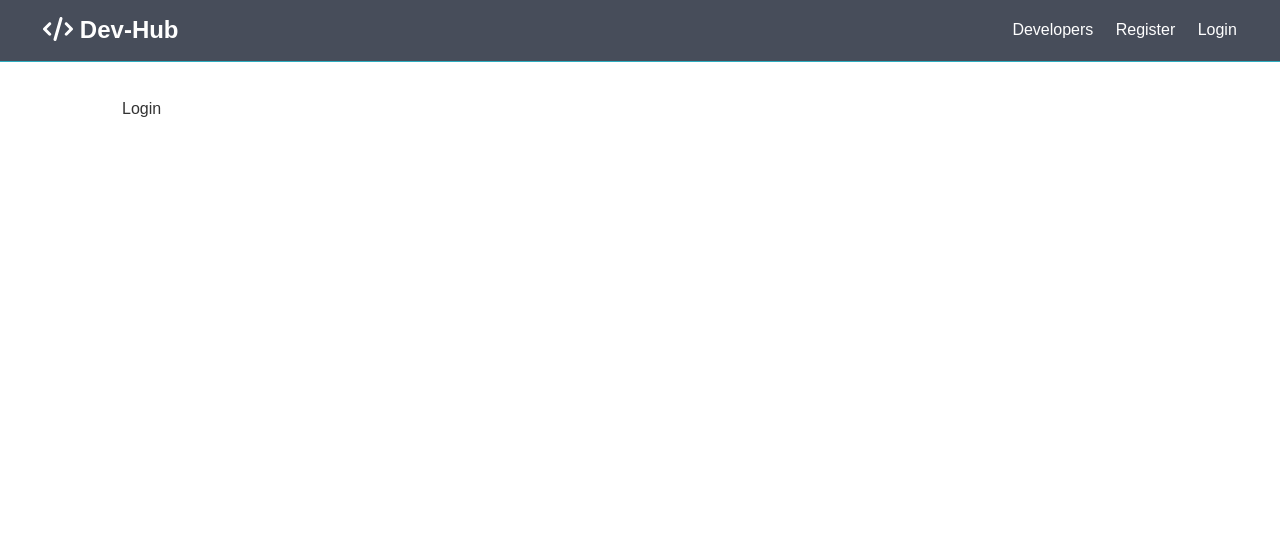
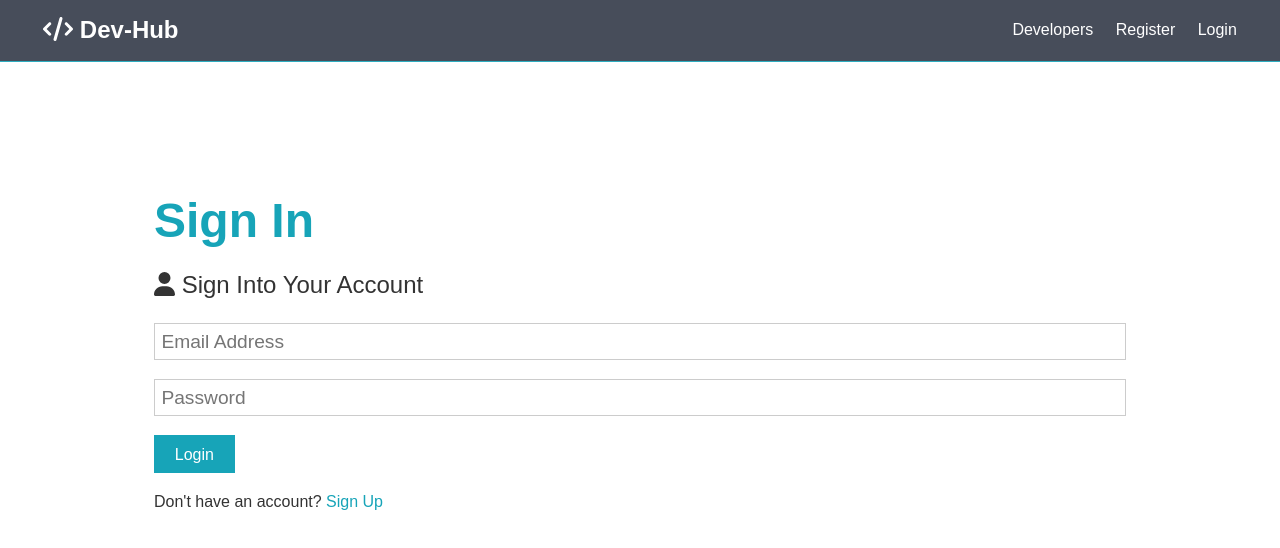
Before and after one commit to karayamanemre/dev-hub, a React (Create React App) app in the folder client/: page /login in a window 1280 px wide. Shown: the top 548 px of the page. Built offline with nearby package versions, Linux system fonts and the light colour scheme; a web font is replaced by a local one.

Commit message:
login component added

```diff
--- a/client/src/components/auth/Login.js
+++ b/client/src/components/auth/Login.js
@@ -1,7 +1,59 @@
-import React from 'react';
+import React, { useState } from 'react';
+import { Link } from 'react-router-dom';
+import { FontAwesomeIcon } from '@fortawesome/react-fontawesome';
+import { faUser } from '@fortawesome/free-solid-svg-icons';
 
 const Login = () => {
-  return <div>Login</div>;
+  const [formData, setFormData] = useState({
+    email: '',
+    password: '',
+  });
+
+  const { email, password } = formData;
+
+  const onChange = (e) =>
+    setFormData({ ...formData, [e.target.name]: e.target.value });
+
+  const onSubmit = async (e) => {
+    e.preventDefault();
+
+    console.log('Success');
+  };
+
+  return (
+    <section className="container">
+      <h1 className="large text-primary">Sign In</h1>
+      <p className="lead">
+        <FontAwesomeIcon icon={faUser} /> Sign Into Your Account
+      </p>
+      <form className="form" onSubmit={(e) => onSubmit(e)}>
+        <div className="form-group">
+          <input
+            type="email"
+            placeholder="Email Address"
+            name="email"
+            value={email}
+            onChange={(e) => onChange(e)}
+            required
+          />
+        </div>
+        <div className="form-group">
+          <input
+            type="password"
+            placeholder="Password"
+            name="password"
+            minLength="6"
+            value={password}
+            onChange={(e) => onChange(e)}
+          />
+        </div>
+        <input type="submit" className="btn btn-primary" value="Login" />
+      </form>
+      <p className="my-1">
+        Don't have an account? <Link to="/register">Sign Up</Link>
+      </p>
+    </section>
+  );
 };
 
 export default Login;
--- a/client/src/components/auth/Register.js
+++ b/client/src/components/auth/Register.js
@@ -1,4 +1,5 @@
 import React, { useState } from 'react';
+import { Link } from 'react-router-dom';
 import { FontAwesomeIcon } from '@fortawesome/react-fontawesome';
 import { faUser } from '@fortawesome/free-solid-svg-icons';
 
@@ -15,12 +16,12 @@
   const onChange = (e) =>
     setFormData({ ...formData, [e.target.name]: e.target.value });
 
-  const onSubmit = (e) => {
+  const onSubmit = async (e) => {
     e.preventDefault();
     if (password !== password2) {
       console.log('Passwords not match');
     } else {
-      console.log(formData);
+      console.log('Success');
     }
   };
 
@@ -78,7 +79,7 @@
         <input type="submit" className="btn btn-primary" value="Register" />
       </form>
       <p className="my-1">
-        Already have an account? <a href="login.html">Sign In</a>
+        Already have an account? <Link to="/login">Sign In</Link>
       </p>
     </section>
   );
```
